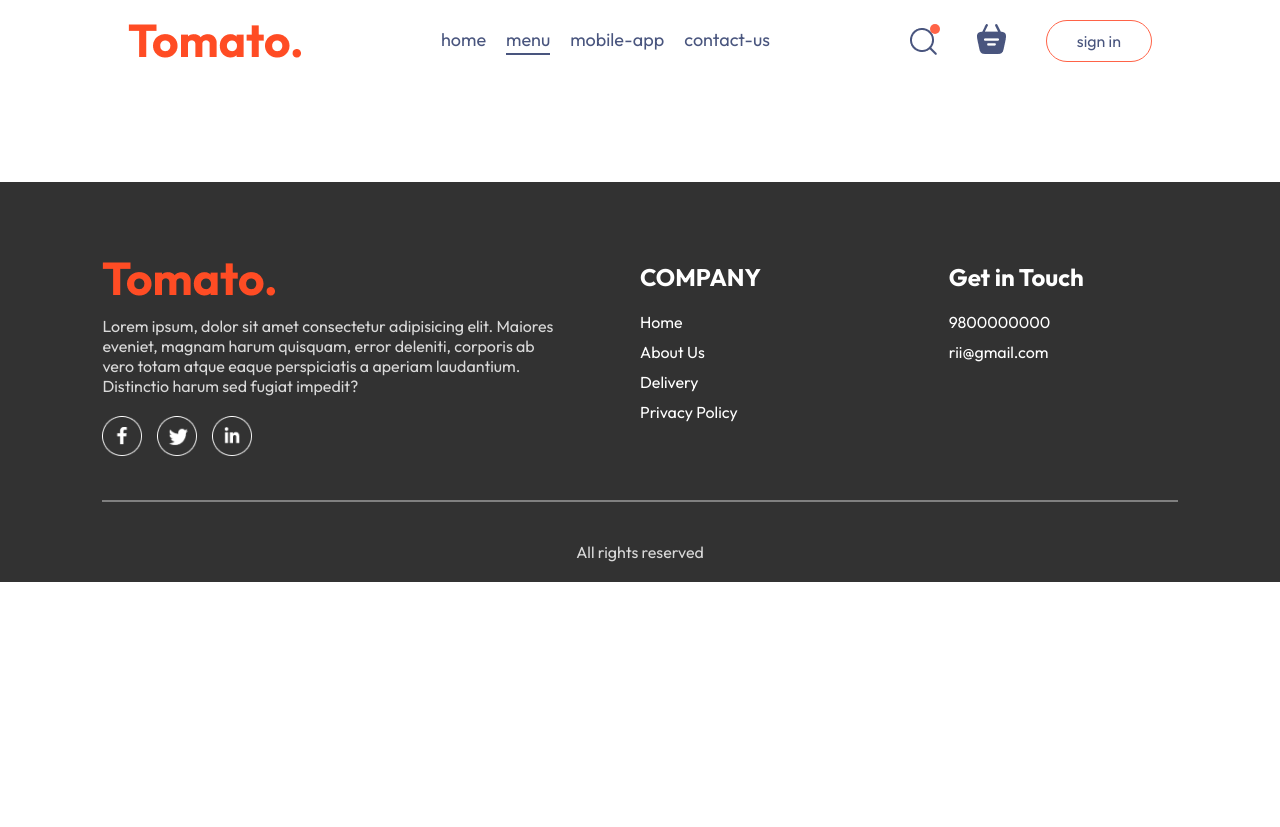
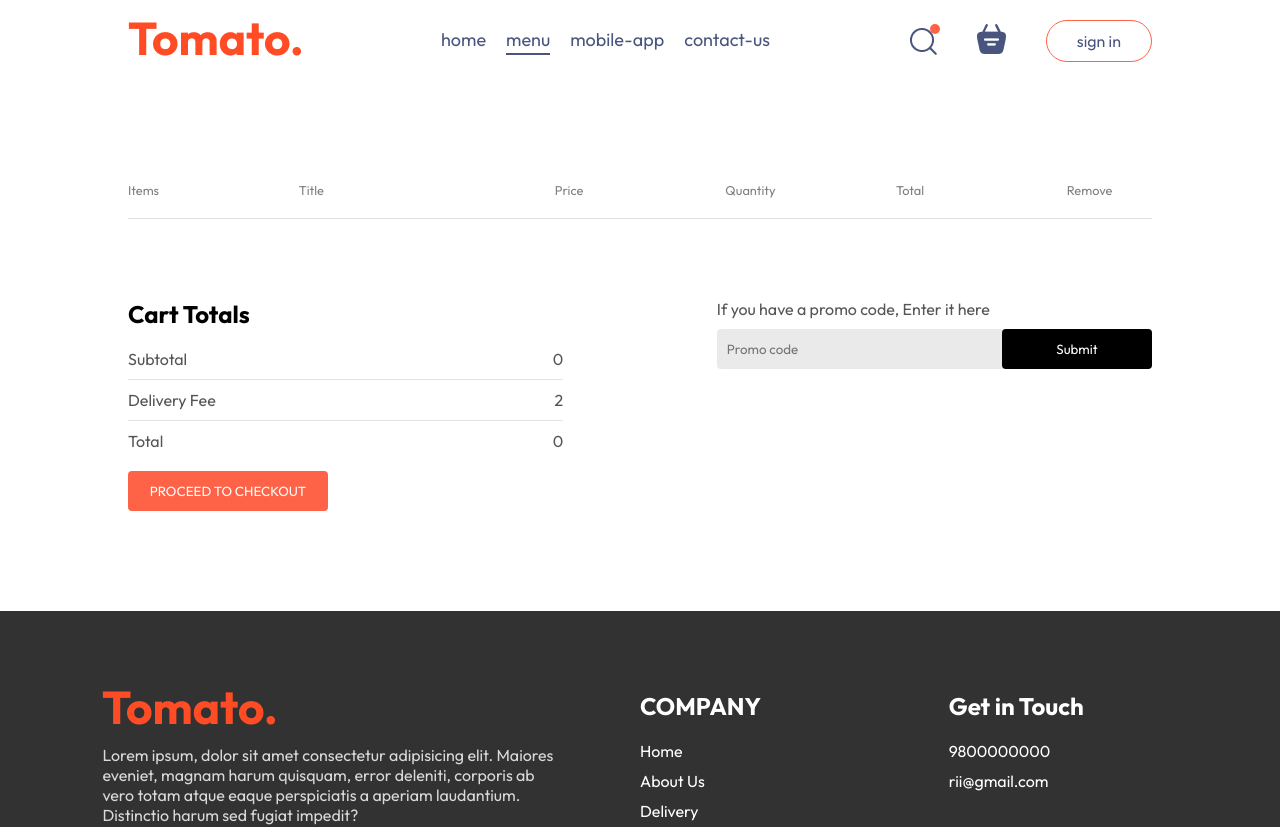
Before and after one commit to Rii-M/MyProject, a React (Vite) app in the folder FrontEnd/: page /cart in a window 1280 px wide. Shown: the top 827 px of the page. Before the commit the page ends 800 px from the top, so only its background shows below. Built offline with nearby package versions, Linux system fonts and the light colour scheme.

Commit message:
cart code with css

```diff
--- a/FrontEnd/src/Components/LoginPopup/LoginPopup.css
+++ b/FrontEnd/src/Components/LoginPopup/LoginPopup.css
@@ -49,7 +49,8 @@
     }
 }
 
-button
+.login-popup
+{button
 {
     border: none;
     padding: 10px;
@@ -58,7 +59,7 @@
     background-color: tomato;
     font-size: 15px;
     cursor: pointer;
-}
+}}
 
 .login-popup-condition
 {
--- a/FrontEnd/src/Components/Navbar/Navbar.jsx
+++ b/FrontEnd/src/Components/Navbar/Navbar.jsx
@@ -9,7 +9,7 @@
 
   return (
     <div className='navbar'>
-      <img src={assets.logo} alt="" className="logo" />
+       <Link to="/"><img src={assets.logo} alt="" className="logo" /></Link>
       <ul className="navbar-menu">
         <Link to="/" onClick={()=>setMenu("home")} className={menu==="home"?"active":""}>home</Link>
         <a href="#explore-menu" onClick={()=>setMenu("menu")} className={menu==="menu"?"active":""}>menu</a>
@@ -19,7 +19,7 @@
       <div className="navbar-right">
         <img src={assets.search_icon} alt="" />
         <div className="navbar-search-icon">
-          <img src={assets.basket_icon} alt="" />
+          <Link to="/cart"><img src={assets.basket_icon} alt="" /></Link>
           <div className="dot"> </div>
         </div>
         <button onClick={()=>esetShowLogin(true)}>sign in</button>
--- a/FrontEnd/src/Pages/Cart/Cart.css
+++ b/FrontEnd/src/Pages/Cart/Cart.css
@@ -0,0 +1,107 @@
+.cart
+{
+    margin-top:100px;
+}
+
+.cart-items-title
+{
+    display:grid;
+    grid-template-columns: 1fr 1.5fr 1fr 1fr 1fr 0.5fr;
+    align-items: center;
+    color: grey;
+    font-size: max(1vw,12px);
+}
+
+.cart-items-item
+{
+    margin:10px 0px;
+    color: black;
+}
+
+.cart-items-item img
+{
+    width: 50px;
+}
+
+.cart hr{
+    height:1px;
+    background-color: #e2e2e2;
+    border: none;
+}
+.cart-items-item
+{
+    p.cross{
+        cursor: pointer;
+        color: black;
+        font-weight: 800;
+    }
+}
+
+.cart-bottom
+{
+    margin-top: 80px;
+    display: flex;
+    justify-content: space-between;
+    gap:max(12vw,20px)
+
+}
+
+.cart-total
+{
+    flex:1;
+    display: flex;
+    flex-direction: column;
+    gap: 20px;
+}
+.cart-total-details{
+    display:flex;
+    justify-content: space-between;
+    color: #555;
+}
+.cart-total hr{
+    margin: 10px 0px;
+}
+.cart-total button{
+    border: none;
+    color: white;
+    background-color: tomato;
+    padding: 12px 0px ;
+    width: max(15vw,200px);
+    border-radius: 4px;
+    cursor: pointer;
+}
+
+.cart-promocode
+{
+    flex: 1;
+    p
+    {
+        color: #555;
+    }
+}
+.cart-promocode-input
+{
+    margin-top:10px;
+    display: flex;
+    justify-content: space-between;
+    align-items: center;
+    background-color: #eaeaea;
+    border-radius: 4px;
+
+}
+
+.cart-promocode-input input{
+    background: transparent;
+    border: none;
+    outline: none;
+    padding-left: 10px;
+}
+
+.cart-promocode-input button{
+    width: max(10vw,150px);
+    padding: 12px 5px;
+    background-color: black;
+    border: none;
+    color: white;
+    border-radius: 4px;
+}
--- a/FrontEnd/src/Pages/Cart/Cart.jsx
+++ b/FrontEnd/src/Pages/Cart/Cart.jsx
@@ -1,10 +1,76 @@
-import React from 'react'
-// import 'Cart.css'
+import React, { useContext } from 'react'
+import './cart.css'
+import { StoreContext } from '../../context/StoreContext'
 
-function Cart() {
+const Cart = () => {
+
+  const { cartItems, food_list, removeFromCart } = useContext(StoreContext);
+
   return (
-    <div>
+    <div className='cart'>
+      <div className="cart-items">
+        <div className="cart-items-title">
+          <p>Items</p>
+          <p>Title</p>
+          <p>Price</p>
+          <p>Quantity</p>
+          <p>Total</p>
+          <p>Remove</p>
+        </div>
+        <br />
+        <hr />
+        {food_list.map((item, index) => {
+          if (cartItems[item._id] > 0) {
+            return (
+              <>
+                <div className="cart-items-title cart-items-item">
+                  <img src={item.image} alt="" />
+                  <p>{item.name}</p>
+                  <p>Rs.{item.price}</p>
+                  <p>{cartItems[item._id]}</p>
+                  <p>Rs.{item.price * cartItems[item._id]}</p>
+                  <p className='cross' onClick={() => removeFromCart(item._id)}>x</p>
+                </div>
+                <hr />
+              </>
+            )
+          }
+        })}
+      </div>
 
+      <div className="cart-bottom">
+        <div className="cart-total">
+          <h2>Cart Totals</h2>
+          <div>
+            <div className="cart-total-details">
+              <p>Subtotal</p>
+              <p>0</p>
+            </div>
+            <hr />
+            <div className="cart-total-details">
+              <p>Delivery Fee</p>
+              <p>{2}</p>
+            </div>
+            <hr />
+            <div className="cart-total-details">
+              <p>Total</p>
+              <p>{0}</p>
+            </div>
+          </div>
+          <button>PROCEED TO CHECKOUT</button>
+        </div>
+
+        <div className="cart-promocode">
+          <div>
+            <p>If you have a promo code, Enter it here</p>
+            <div className="cart-promocode-input">
+              <input type="text" placeholder='Promo code' />
+              <button>Submit</button>
+            </div>
+          </div>
+        </div>
+
+      </div>
     </div>
   )
 }
```
